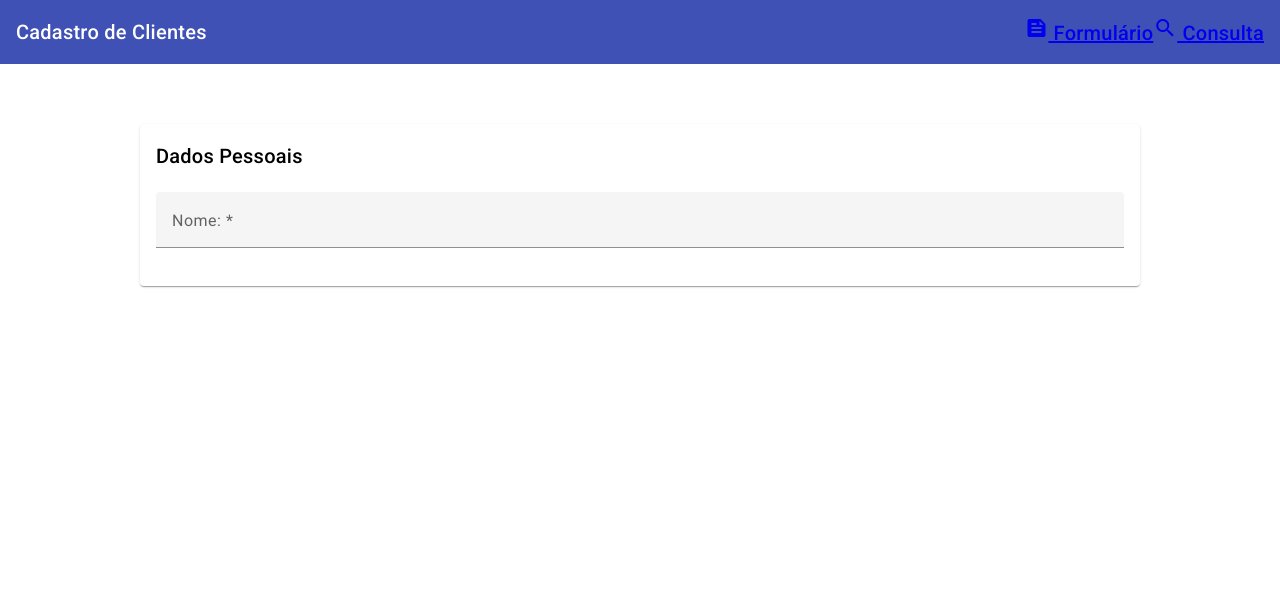
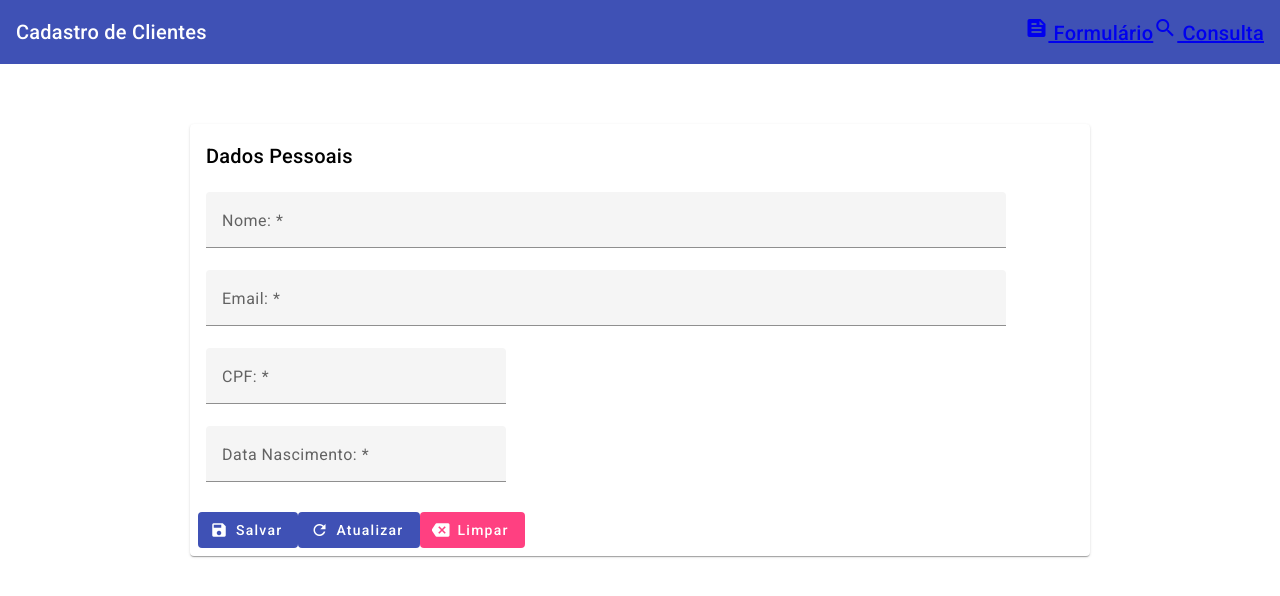
Before and after one commit to caiorodriguesslv/crud-angular-material, an Angular app: page /register in a window 1280 px wide. Shown: the top 596 px of the page. Built offline with nearby package versions, Linux system fonts and the light colour scheme.

Commit message:
Feat: Adicionando botoes de salvar, limpar e atualizar

```diff
--- a/src/app/register/register.component.html
+++ b/src/app/register/register.component.html
@@ -1,5 +1,5 @@
 <div fxLayout="row" fxLayoutAlign="center">
-    <div fxLayout="column" fxFlex="1000px">
+    <div fxLayout="column" fxFlex="900px">
         <form class="mt-60" #clientsFrm="ngForm">
             <mat-card>
                 <mat-card-header>
@@ -7,12 +7,52 @@
                 </mat-card-header>
                 <mat-card-content class="mt-20">
                     <div fxLayout="row" fxLayoutAlign="start" fxLayoutGap="16px">
-                        <mat-form-field class="full-width">
-                            <mat-label>Nome: *</mat-label>
-                            <input type="text" placeholder="Ex: Caio Rodrigues" matInput>
-                        </mat-form-field>
+                        <div fxLayout="column" fxFlex="800px">
+                            <mat-form-field class="full-width">
+                                <mat-label>Nome: *</mat-label>
+                                <input type="text" placeholder="Ex: Caio Rodrigues" matInput>
+                            </mat-form-field>
+                        </div>
+                    </div>
+                    <div fxLayout="row" fxLayoutAlign="start" fxLayoutGap="16px">
+                        <div fxLayout="column" fxFlex="800px">
+                            <mat-form-field class="full-width">
+                                <mat-label>Email: *</mat-label>
+                                <input type="email" placeholder="Ex: caiorodrigues@gmail.com" matInput>
+                            </mat-form-field>
+                        </div>
+                    </div>
+                    <div fxLayout="row" fxLayoutAlign="start" fxLayoutGap="16px">
+                        <div fxLayout="column" fxFlex="300px">
+                            <mat-form-field class="full-width">
+                                <mat-label>CPF: *</mat-label>
+                                <input type="text" placeholder="Ex: 000.001.009-79" matInput>
+                            </mat-form-field>
+                        </div>
+                    </div>
+                    <div fxLayout="row" fxLayoutAlign="start" fxLayoutGap="16px">
+                        <div fxLayout="column" fxFlex="300px">
+                            <mat-form-field class="full-width">
+                                <mat-label>Data Nascimento: *</mat-label>
+                                <input type="text" placeholder="Ex: 03/09/2001" matInput>
+                            </mat-form-field>
+                        </div>
                     </div>
                 </mat-card-content>
+                <mat-card-actions>
+                    <button mat-flat-button color="primary">
+                        <mat-icon fontIcon="save"></mat-icon>
+                        Salvar
+                    </button>
+                    <button mat-flat-button color="primary">
+                        <mat-icon fontIcon="refresh"></mat-icon>
+                        Atualizar
+                    </button>
+                    <button mat-flat-button color="accent">
+                        <mat-icon fontIcon="backspace"></mat-icon>
+                        Limpar
+                    </button>
+                </mat-card-actions>
             </mat-card>
         </form>
     </div>
```
